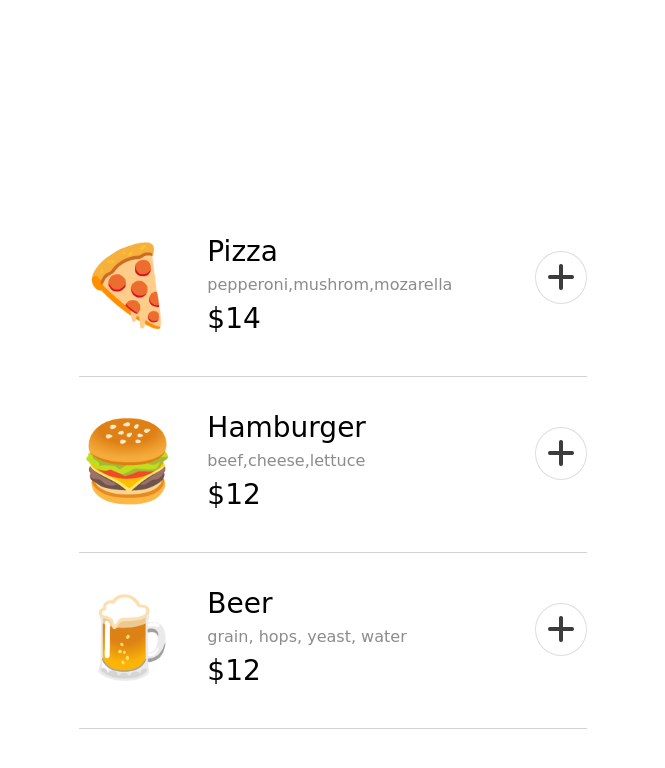
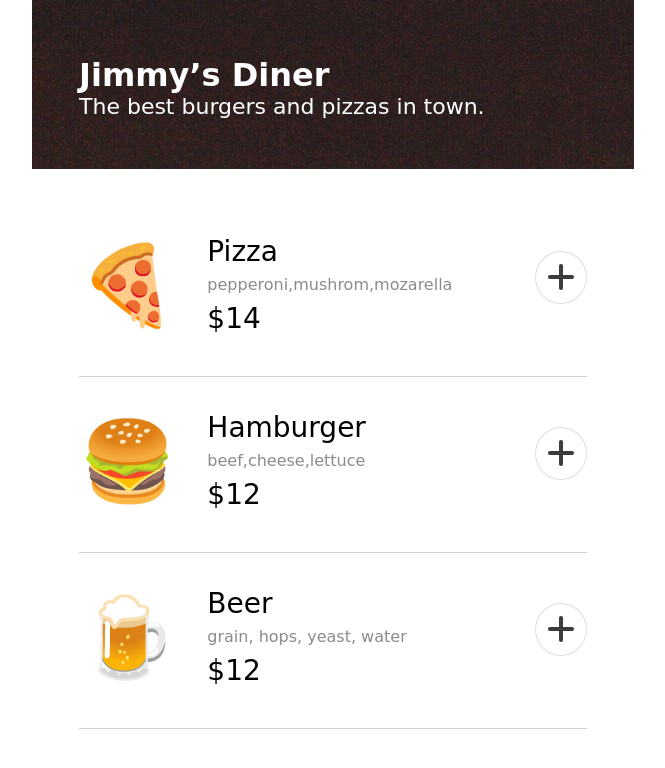
Before and after one commit to aizadashka/orderMeal, a website built with Vite: page index.html in a window 1280 px wide. Shown: the whole page, without its empty margins (307-972 px from the left). Built offline with nearby package versions, Linux system fonts and the light colour scheme; files whose address does not match are found by name; a web font is replaced by a local one.

Commit message:
fixed background image

```diff
--- a/index.css
+++ b/index.css
@@ -6,7 +6,7 @@ body {
 
 /* HEADER */
 header{
-    background-image: url(/backgound.jpg);
+    background-image: url(/background.jpg);
     width: 600px;
     height: 167px;
     margin: 0 auto 67px auto;
```
